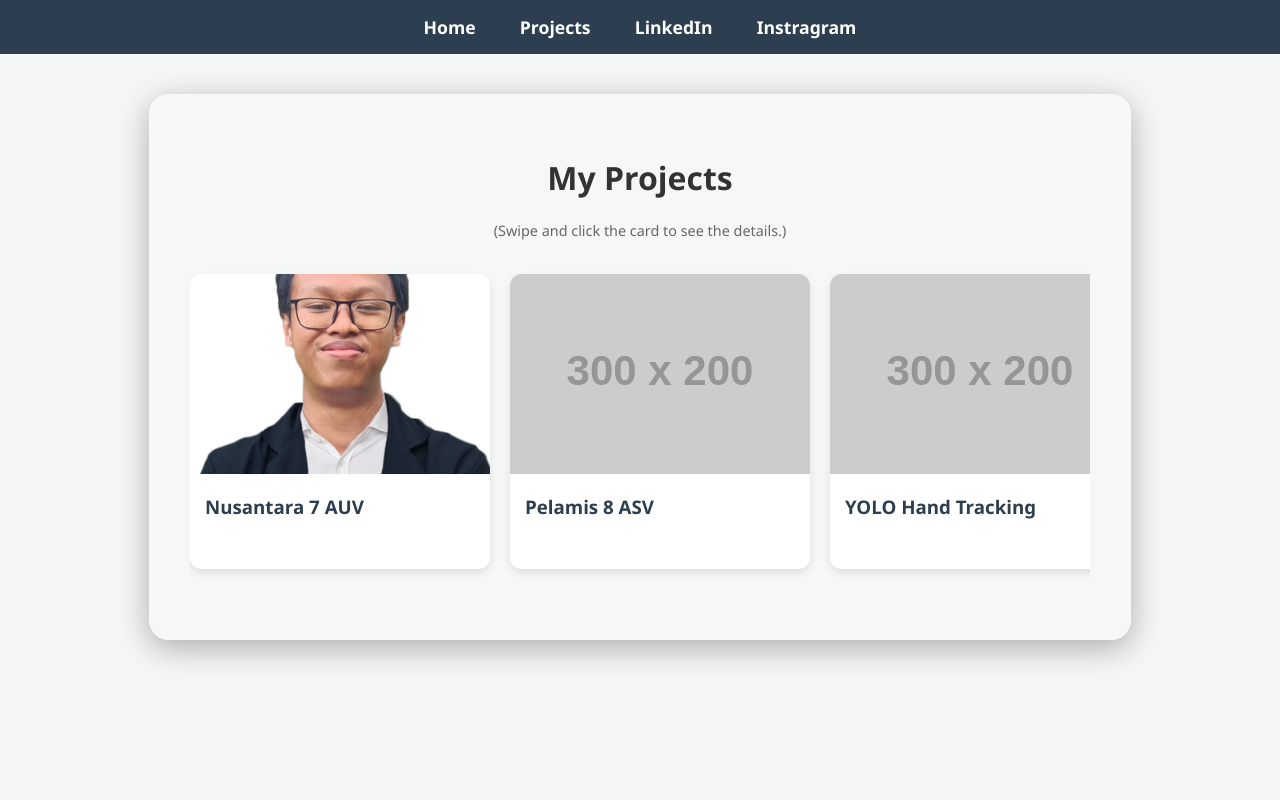
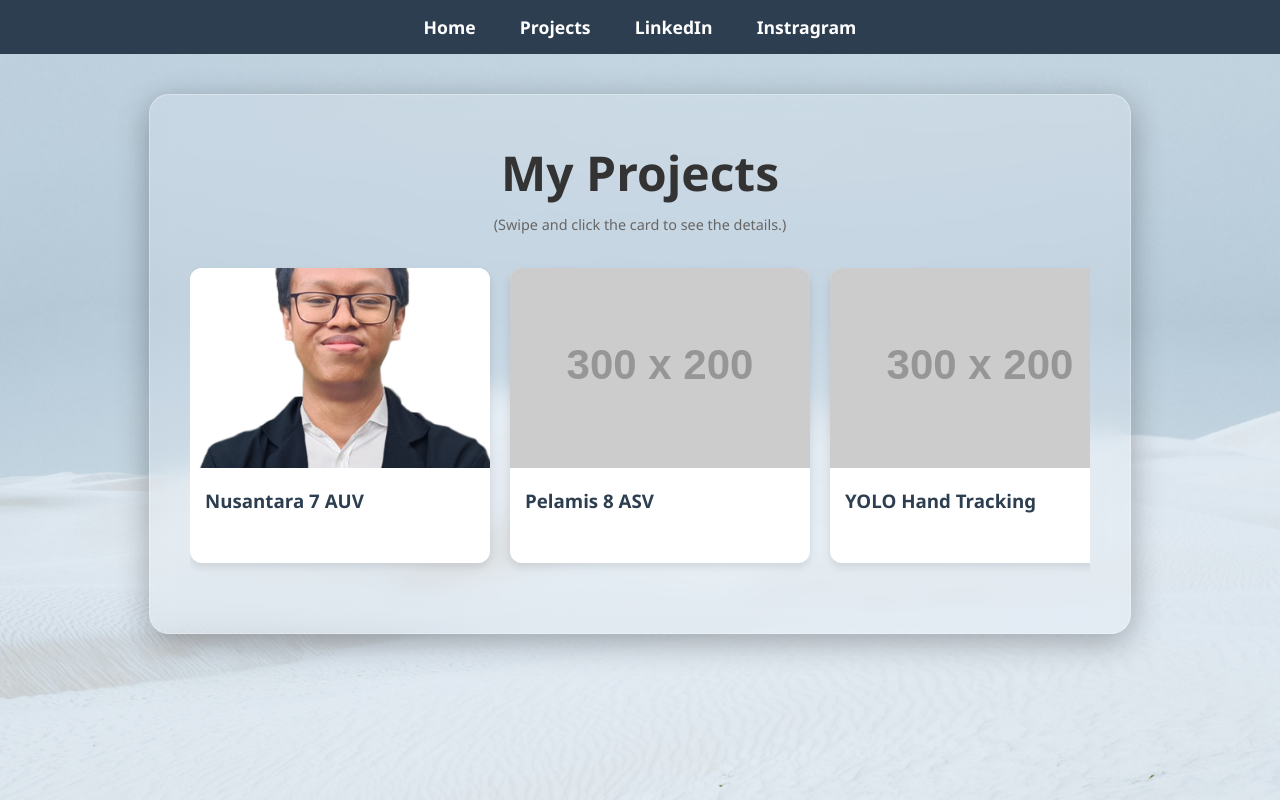
Before and after one commit to Rendy-py/Personal-Website, a Flask app: page /projects in a window 1280 px wide. Run offline with Flask 3, Linux system fonts and the light colour scheme; grey boxes labelled with a size stand in for pictures from a placeholder-image service; some libraries are stand-ins or nearby versions.

Commit message:
Enhance projects.html with background image and styles
Added CSS for background image and adjusted styles.

```diff
--- a/templates/projects.html
+++ b/templates/projects.html
@@ -6,6 +6,27 @@
     <title>Projects - Personal Website</title>
     <link rel="stylesheet" href="{{ url_for('static', filename='style.css') }}">
 </head>
+
+    <!-- Tambahan CSS untuk Background Image -->
+    <style>
+        body {
+            /* Panggil background dari folder static/asset/ */
+            background-image: url("{{ url_for('static', filename='asset/thomas-fatin-6oBUCu9FIOc-unsplash.jpg') }}");
+
+            /* Biar gambarnya nutupin seluruh layar full */
+            background-size: cover;
+
+            /* Posisinya selalu di tengah */
+            background-position: center center;
+
+            /* Biar gambarnya nggak berulang (tiling) */
+            background-repeat: no-repeat;
+
+            /* Biar kalau di-scroll, gambarnya tetep diem di tempat (opsional) */
+            background-attachment: fixed;
+        }
+    </style>
+
 <body>
     <nav>
         <a href="{{ url_for('home') }}">Home</a>
@@ -15,8 +36,8 @@
     </nav>
 
     <div class="container">
-        <h1>My Projects</h1>
-        <p style="color: #666; font-size: 0.9rem;">(Swipe and click the card to see the details.)</p>
+        <h1 style="font-size: 3rem; margin-bottom: 0;  margin-top: 5px;">My Projects</h1>
+        <p style="color: #666; font-size: 0.9rem; margin-top: 10px;">(Swipe and click the card to see the details.)</p>
 
         <div class="slider-container">
             {% for project in projects %}
```
